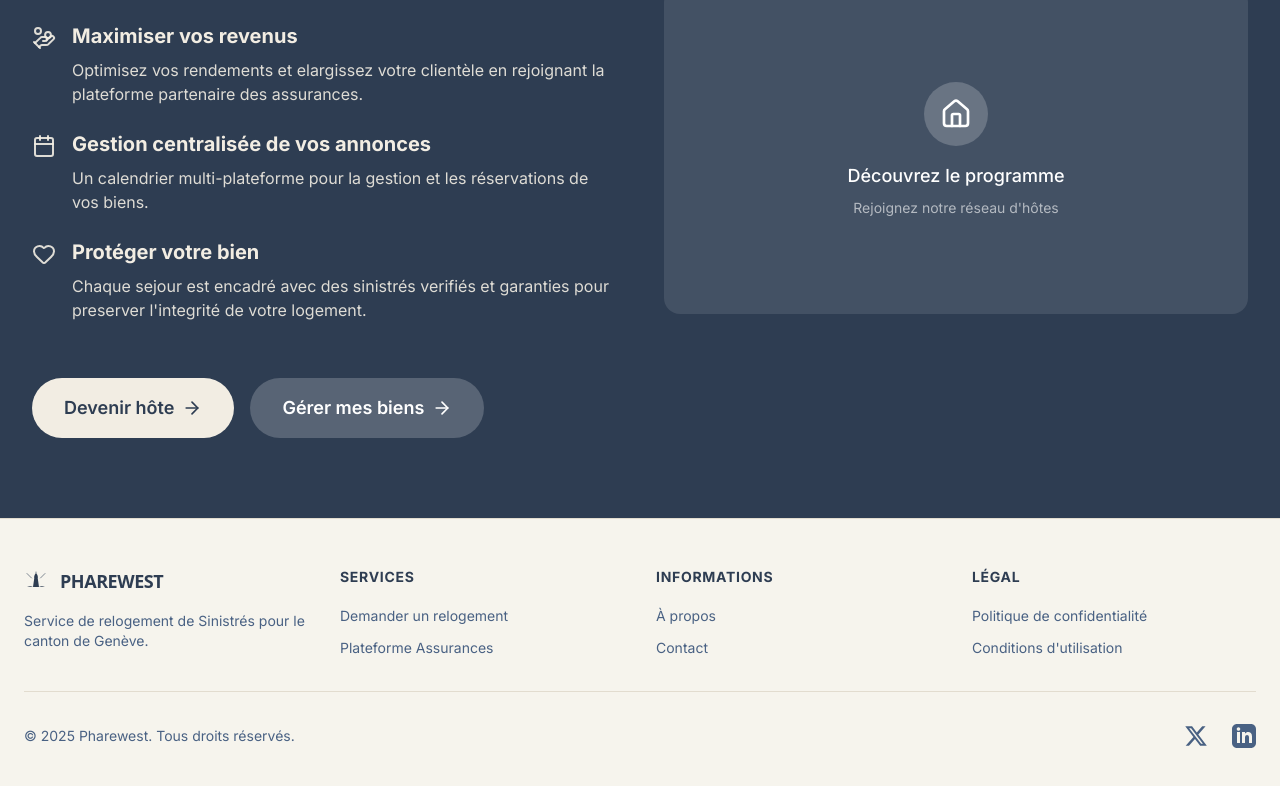
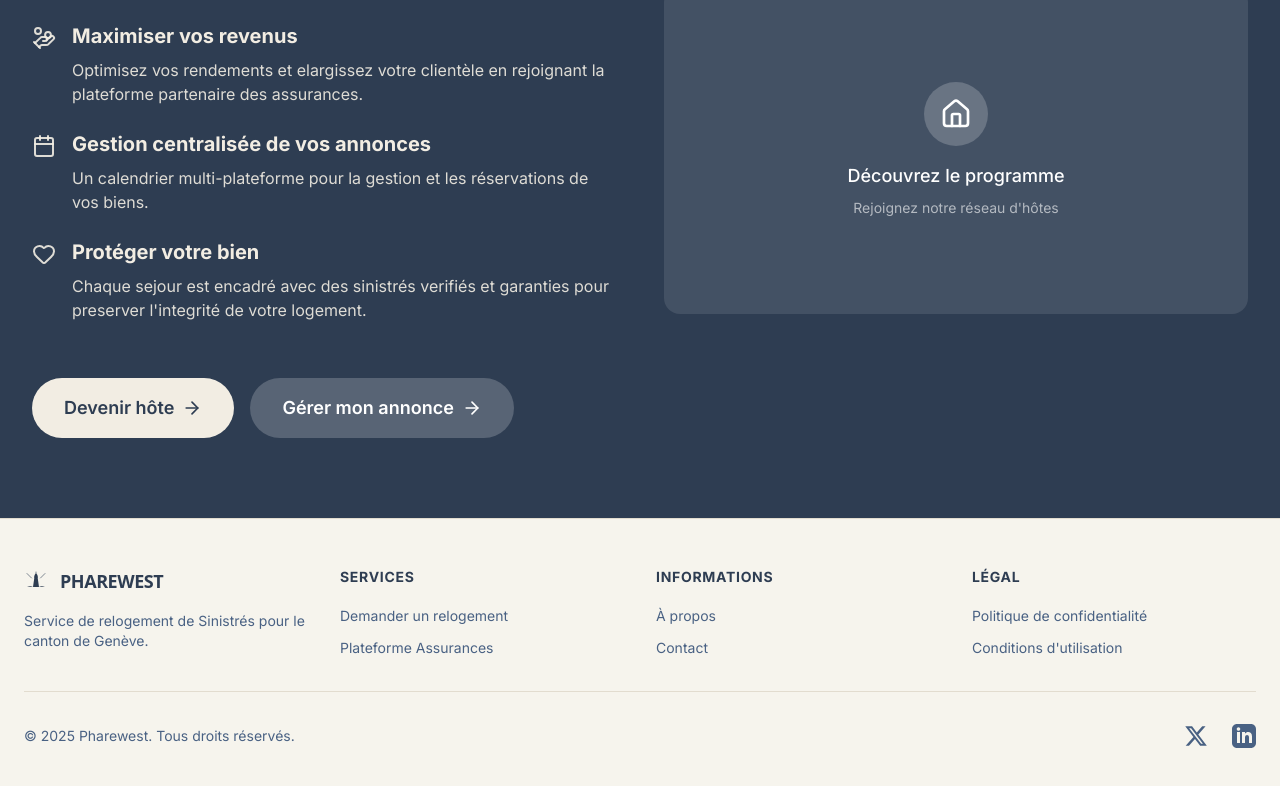
Before and after one commit to valcourgeau/sini, a Next.js app: page / in a window 1280 px wide. Shown: the part 2491-3277 px from the top of the page. Built offline with nearby package versions, Linux system fonts and the light colour scheme.

Commit message:
feat: update hote button

```diff
--- a/src/app/page.tsx
+++ b/src/app/page.tsx
@@ -337,7 +337,7 @@ export default function HomePage() {
                     </>
                   ) : (
                     <>
-                      Gérer mes biens
+                      Gérer mon annonce
                       <ArrowRight className="h-5 w-5 group-hover:translate-x-1 transition-transform" />
                     </>
                   )}
```
